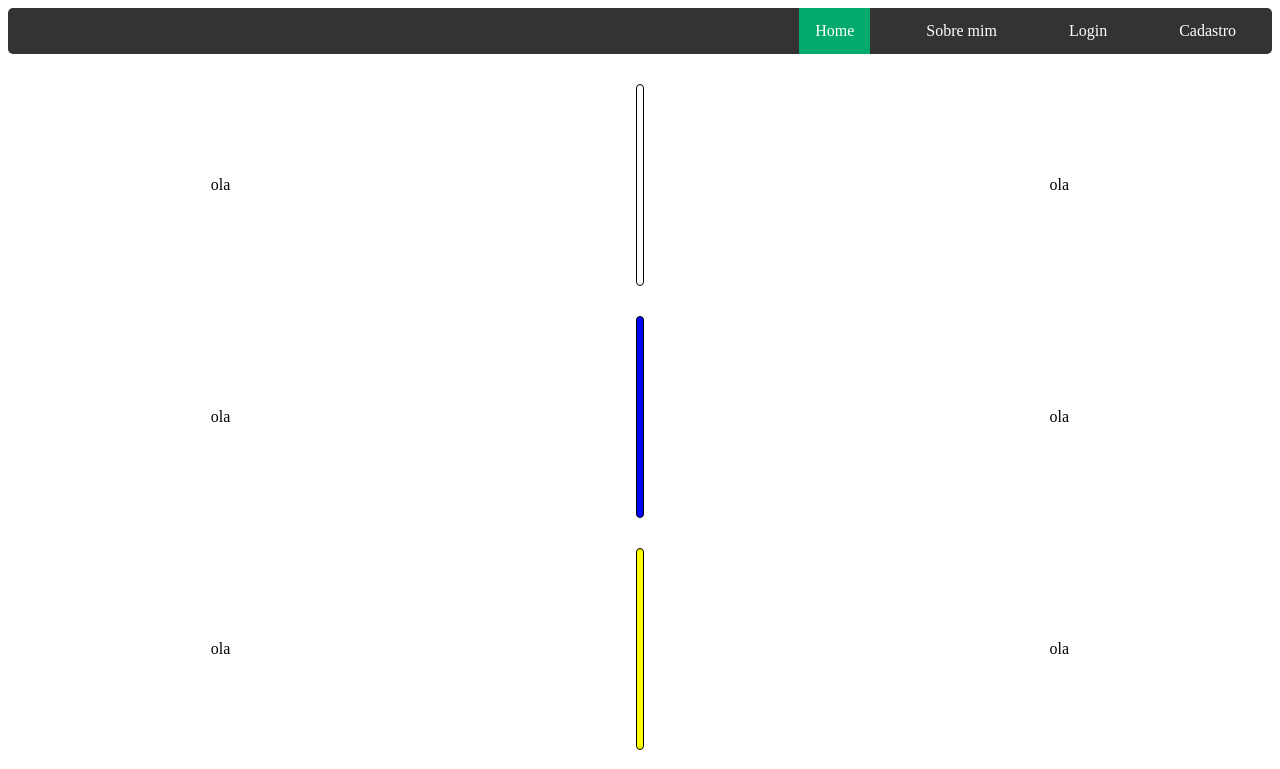
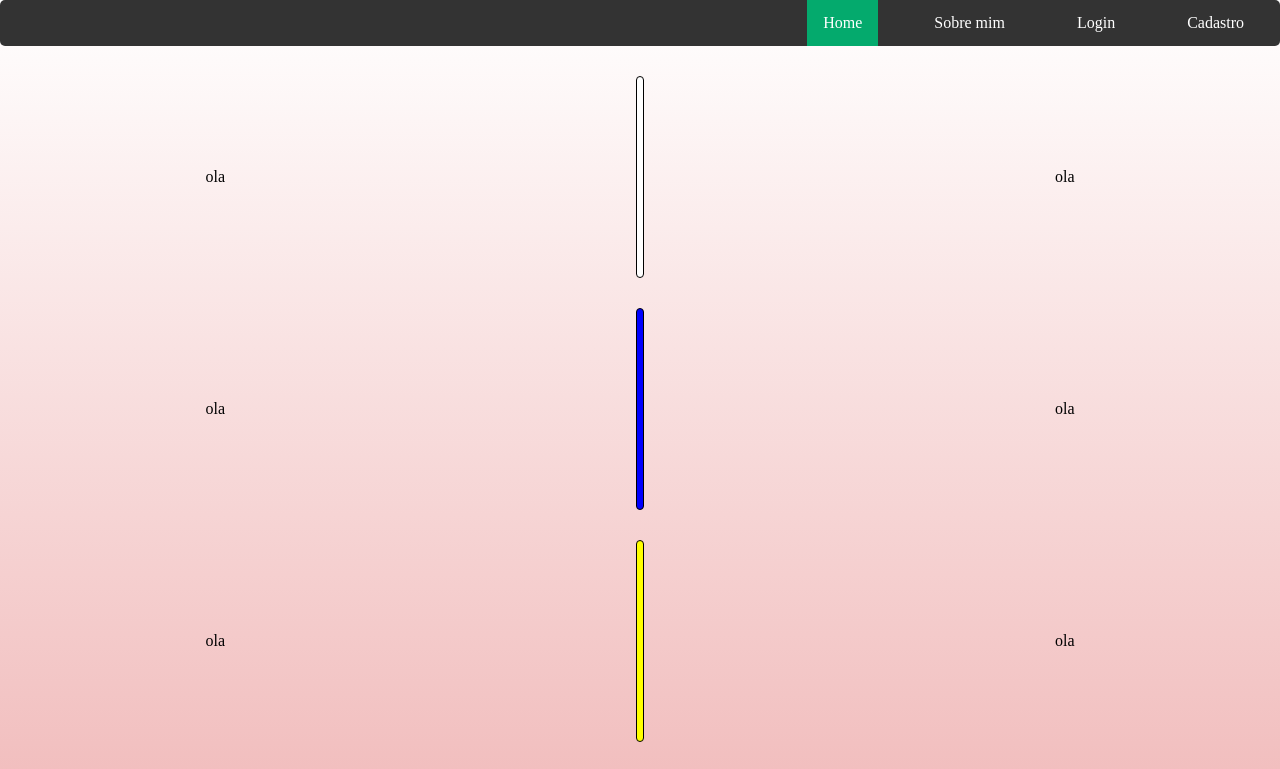
Before and after one commit to KevinSampaio/SiteIndividual, a plain HTML site: page index.html in a window 1280 px wide. Shown: the top 769 px of the page. Drawn offline with Linux system fonts and the light colour scheme.

Commit message:
cor ao fundo

```diff
--- a/style.css
+++ b/style.css
@@ -3,6 +3,11 @@ html{
     scroll-padding-top: 90px;
 }
 
+body{
+  margin: 0px;
+  padding: 0px;
+  background: linear-gradient(180deg, rgba(255,255,255,1) 0%, rgba(228,126,126,1) 80%, rgba(205,17,17,1) 100%);
+}
 
 .nav{
     position: sticky;
```
